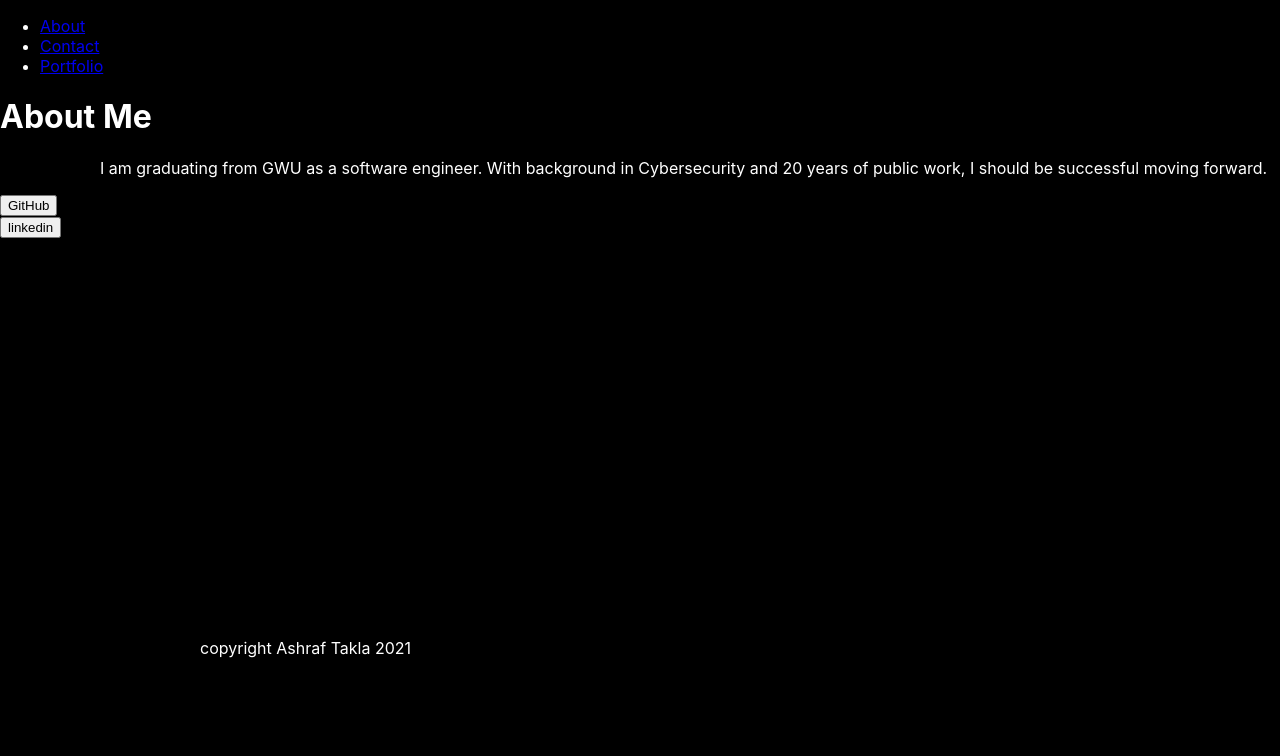
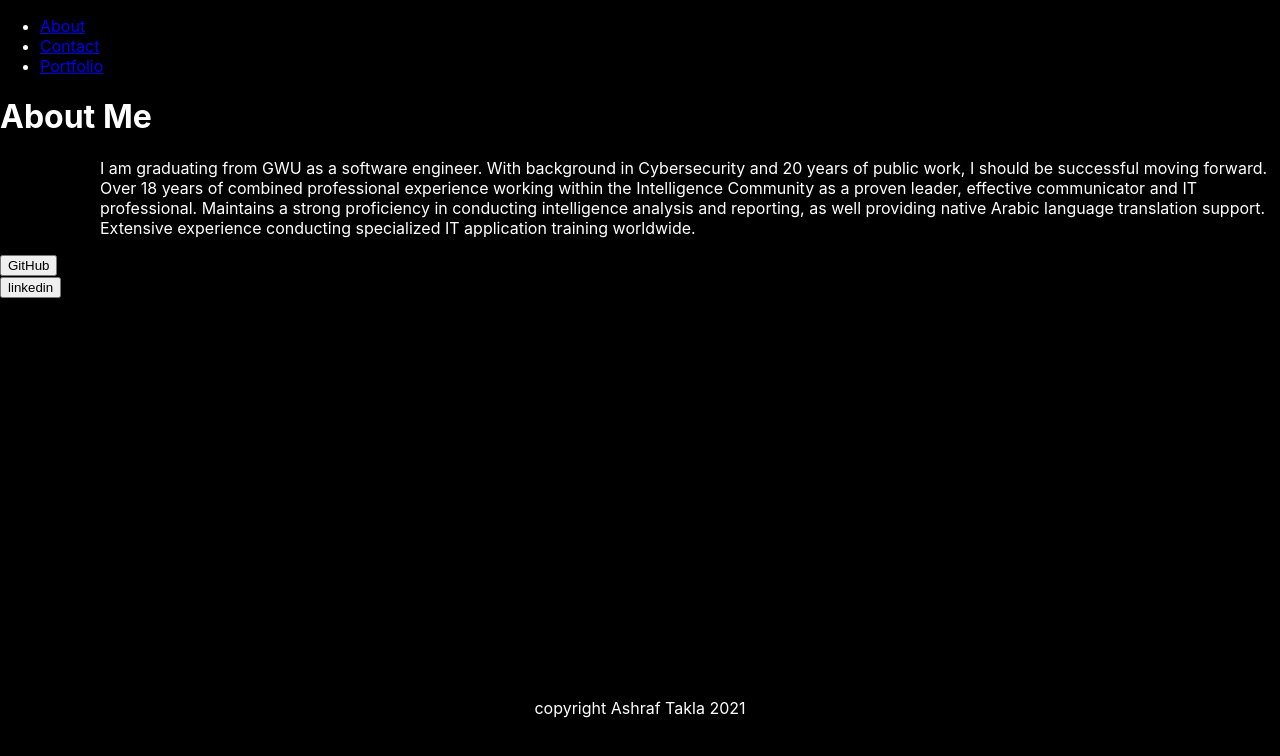
Before and after one commit to ashraftakla/reactportfolio, a React (Create React App) app: page /about in a window 1280 px wide. Shown: the top 756 px of the page. Built offline with nearby package versions, Linux system fonts and the light colour scheme.

Commit message:
finalizing portfolio

```diff
--- a/src/App.css
+++ b/src/App.css
@@ -43,7 +43,8 @@
 }
 #footer{
   margin-top: 400px;
-  margin-left: 200px
+  /* margin-left: 350px */
+  text-align: center;
 }
 body{
   background: black;
--- a/src/pages/about.js
+++ b/src/pages/about.js
@@ -4,7 +4,9 @@ function About() {
     return (
         <div>
             <h1> About Me </h1>
-            <p id="aboutme">I am graduating from GWU as a software engineer. With background in Cybersecurity and 20 years of public work, I should be successful moving forward.</p>
+            <p id="aboutme">I am graduating from GWU as a software engineer. With background in Cybersecurity and 20 years of public work, I should be successful moving forward.
+            Over 18 years of combined professional experience working within the Intelligence Community as a proven leader, effective communicator and IT professional.  Maintains a strong proficiency in conducting intelligence analysis and reporting, as well providing native Arabic language translation support.  Extensive experience conducting specialized IT application training worldwide.
+            </p>
             <a href="https://github.com/ashraftakla"><button>GitHub</button></a>
             <br></br>
             <a href="https://www.linkedin.com/in/ashraf-takla-352a361b3/"><button>linkedin</button></a>
--- a/src/pages/contact.js
+++ b/src/pages/contact.js
@@ -1,4 +1,5 @@
 import React from "react";
+import Footer from "../components/footer"
 function contact() {
     return (
         <div>
@@ -11,6 +12,7 @@ Email: ashraf.takla@icloud.com
                 <br></br>
 Github: ashraftakla
             </p>
+            <Footer />
         </div>
     )
 }
--- a/src/pages/portfolio.js
+++ b/src/pages/portfolio.js
@@ -1,5 +1,6 @@
 import React from "react";
 import { Container, Row, Col, Card, CardImg, CardText, CardTitle } from "reactstrap"
+import Footer from "../components/footer"
 function portfolio() {
     return (
         <Container>
@@ -75,6 +76,7 @@ function portfolio() {
                     </Col>
                 </Card>
             </Row>
+            <Footer />
         </Container>
     )
 
```
Also changed, not shown: 1 other file (tests, documents, lock files or other folders).
